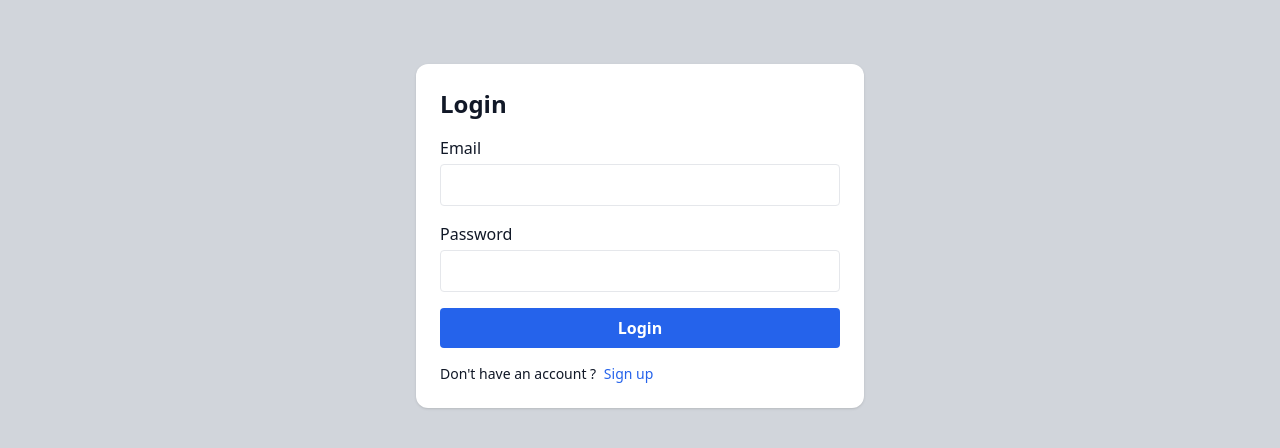
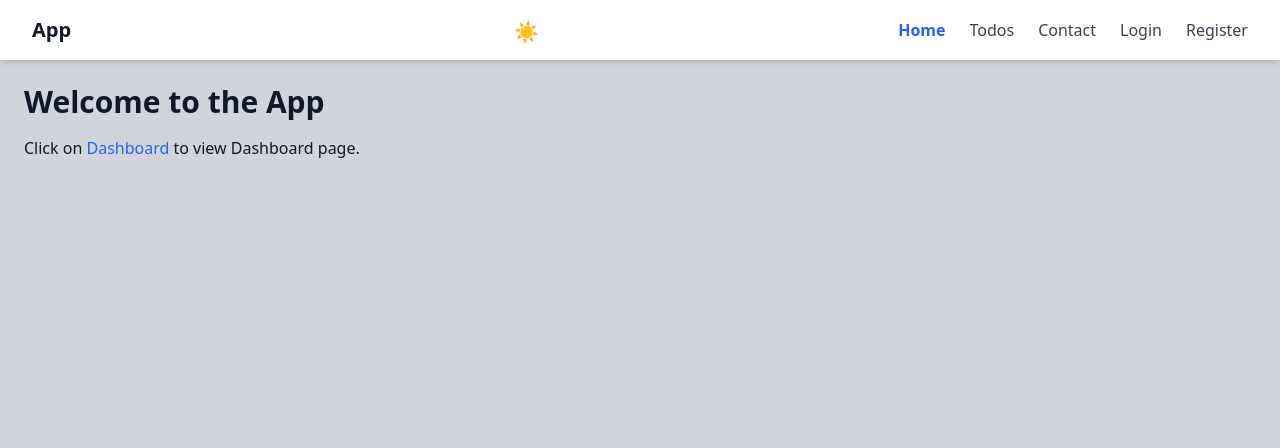
Before and after one commit to J0hn316/vue-dashboard-frontend, a Vue app: page / in a window 1280 px wide. Before the commit this address led to /login. Shown: the top 448 px of the page. Built offline with nearby package versions, Linux system fonts and the light colour scheme.

Commit message:
Refactor navigation and authentication logic

```diff
--- a/src/components/AppNavbar.vue
+++ b/src/components/AppNavbar.vue
@@ -34,16 +34,11 @@
 
       <!-- Desktop nav links -->
       <ul class="hidden md:flex space-x-6 text-gray-700 dark:text-gray-200">
-        <RouterLink
-          v-for="link in navLinks"
-          :key="link.label"
-          :to="link.href"
-          class="hover:scale-105 transition-all"
-          active-class="text-blue-600 dark:text-blue-400 font-semibold"
-        >
-          {{ link.label }}
-        </RouterLink>
-        <BaseButton size="sm" @click="logout">Logout</BaseButton>
+        <NavLinkList
+          :links="navLinks"
+          :is-logged-in="isLoggedIn"
+          :showLogout="true"
+        />
       </ul>
 
       <!-- Mobile toggle button -->
@@ -85,41 +80,43 @@
     <!-- Mobile nav menu -->
     <div v-if="isOpen" class="md:hidden px-4 pb-4">
       <ul class="space-y-2 text-gray-700 dark:text-gray-200">
-        <RouterLink
-          v-for="link in navLinks"
-          :key="link.label"
-          :to="link.href"
-          class="block hover:scale-105 transition-all"
-          active-class="text-blue-600 dark:text-blue-400 font-semibold"
-        >
-          {{ link.label }}
-        </RouterLink>
-        <BaseButton size="sm" @click="logout">Logout</BaseButton>
+        <NavLinkList
+          :links="navLinks"
+          :is-logged-in="isLoggedIn"
+          :showLogout="true"
+          :onNavigate="
+            () => {
+              isOpen = false;
+            }
+          "
+        />
       </ul>
     </div>
   </header>
 </template>
 
 <script setup>
-import { ref } from 'vue';
-import { RouterLink, useRouter } from 'vue-router';
+import { ref, computed } from 'vue';
+
+import { useAuth } from '../utils/useAuth.js';
 import { useDarkMode } from '../utils/useDarkMode.js';
-import BaseButton from '../components/ui/BaseButton.vue';
+import NavLinkList from './NavLinkList.vue';
 
 const isOpen = ref(false);
-const router = useRouter();
+const auth = useAuth();
 const { isDark, toggleDarkMode } = useDarkMode();
 
+const isLoggedIn = computed(() => auth.isLoggedIn.value);
+
+console.log('isLoggedIn =', isLoggedIn.value);
 const navLinks = [
   { label: 'Home', href: '/' },
-  { label: 'Users', href: '/users' },
   { label: 'Todos', href: '/todos' },
-  { label: 'Posts', href: '/posts' },
   { label: 'Contact', href: '/contact' },
+  { label: 'Users', href: '/users', auth: true },
+  { label: 'Posts', href: '/posts', auth: true },
+  { label: 'Dashboard', href: '/dashboard', auth: true },
+  { label: 'Login', href: '/login', guestOnly: true },
+  { label: 'Register', href: '/register', guestOnly: true },
 ];
-
-const logout = () => {
-  localStorage.removeItem('isLoggedIn');
-  router.push('/login');
-};
 </script>
--- /dev/null
+++ b/src/components/NavLinkList.vue
@@ -0,0 +1,74 @@
+<template>
+  <div
+    v-if="links && Array.isArray(links)"
+    class="flex flex-col md:flex-row gap-2 md:gap-6 items-start md:items-center"
+  >
+    <template v-for="link in filterLinks" :key="link.label">
+      <RouterLink
+        v-if="(!link.auth || isLoggedIn) && (!link.guestOnly || !isLoggedIn)"
+        :to="link.href"
+        :class="['hover:scale-105 transition-all', customClass]"
+        active-class="text-blue-600 dark:text-blue-400 font-semibold"
+        @click="onNavigate"
+      >
+        {{ link.label }}
+      </RouterLink>
+    </template>
+    <BaseButton
+      v-if="isLoggedIn && showLogout"
+      @click="
+        () => {
+          logout();
+          router.push('/login');
+          onNavigate?.();
+        }
+      "
+      size="sm"
+    >
+      Logout
+    </BaseButton>
+  </div>
+</template>
+
+<script setup>
+import { computed } from 'vue';
+import { useRouter } from 'vue-router';
+import { useAuth } from '../utils/useAuth';
+import BaseButton from './ui/BaseButton.vue';
+
+const props = defineProps({
+  links: {
+    type: Array,
+    default: () => [],
+  },
+  isLoggedIn: {
+    type: Boolean,
+    required: true,
+  },
+  showLogout: {
+    type: Boolean,
+    default: false,
+  },
+  customClass: {
+    type: String,
+    default: '',
+  },
+  onNavigate: Function,
+});
+
+const { logout } = useAuth();
+const router = useRouter();
+
+const filterLinks = computed(() => {
+  if (!props.links || !Array.isArray(props.links)) return [];
+
+  return props.links.filter((link) => {
+    const requiresAuth = link.auth ?? false;
+    const guestOnly = link.guestOnly ?? false;
+
+    return (
+      (!requiresAuth || props.isLoggedIn) && (!guestOnly || !props.isLoggedIn)
+    );
+  });
+});
+</script>
--- a/src/layouts/DefaultLayout.vue
+++ b/src/layouts/DefaultLayout.vue
@@ -2,7 +2,7 @@
   <div
     class="min-h-screen bg-gray-300 dark:bg-gray-900 text-gray-900 dark:text-gray-100"
   >
-    <AppNavbar v-if="showNavbar" />
+    <AppNavbar />
     <main class="p-6 max-w-7xl mx-auto">
       <RouterView v-slot="{ Component }">
         <Transition name="fade" mode="out-in">
@@ -14,14 +14,8 @@
 </template>
 
 <script setup>
-import { computed } from 'vue';
-import { useRoute, RouterView } from 'vue-router';
+import { RouterView } from 'vue-router';
 import AppNavbar from '../components/AppNavbar.vue';
-
-const route = useRoute();
-const showNavbar = computed(
-  () => route.path !== '/login' && route.path !== '/register'
-);
 </script>
 
 <style>
--- a/src/router/index.js
+++ b/src/router/index.js
@@ -24,7 +24,6 @@ const routes = [
     path: '/',
     name: 'Home',
     component: Home,
-    meta: { requiresAuth: true },
   },
   {
     path: '/dashboard',
@@ -36,7 +35,6 @@ const routes = [
     path: '/todos',
     name: 'Todos',
     component: Todos,
-    meta: { requiresAuth: true },
   },
   {
     path: '/users',
--- /dev/null
+++ b/src/utils/useAuth.js
@@ -0,0 +1,28 @@
+import { ref, onMounted } from 'vue';
+
+const isLoggedIn = ref(localStorage.getItem('isLoggedIn') === 'true');
+
+export const useAuth = () => {
+  const checkLogin = () => {
+    isLoggedIn.value = localStorage.getItem('isLoggedIn') === 'true';
+  };
+
+  const login = () => {
+    localStorage.setItem('isLoggedIn', 'true');
+    isLoggedIn.value = true;
+  };
+
+  const logout = () => {
+    localStorage.removeItem('isLoggedIn');
+    isLoggedIn.value = false;
+  };
+
+  onMounted(checkLogin);
+
+  return {
+    isLoggedIn,
+    login,
+    logout,
+    checkLogin,
+  };
+};
--- a/src/views/LoginView.vue
+++ b/src/views/LoginView.vue
@@ -3,7 +3,7 @@
     class="max-w-md mx-auto bg-white dark:bg-gray-800 p-6 rounded-xl shadow mt-10"
   >
     <h2 class="text-2xl font-bold mb-4">Login</h2>
-    <form @submit.prevent="login" class="space-y-4">
+    <form @submit.prevent="handleLogin" class="space-y-4">
       <div>
         <label for="email" class="block font-medium mb-1">Email</label>
         <input
@@ -37,16 +37,18 @@
 <script setup>
 import { ref } from 'vue';
 import { useRouter } from 'vue-router';
+import { useAuth } from '../utils/useAuth.js';
 import BaseButton from '../components/ui/BaseButton.vue';
 
 const email = ref('');
 const password = ref('');
 const router = useRouter();
+const { login } = useAuth();
 
-const login = () => {
+const handleLogin = () => {
   if (email.value && password.value) {
-    localStorage.setItem('isLoggedIn', 'true');
-    router.push('/dashboard');
+    login();
+    router.push('/');
   }
 };
 </script>
--- a/src/views/RegisterView.vue
+++ b/src/views/RegisterView.vue
@@ -41,6 +41,7 @@
 <script setup>
 import { ref } from 'vue';
 import { useRouter } from 'vue-router';
+import { useAuth } from '../utils/useAuth';
 import BaseButton from '../components/ui/BaseButton.vue';
 
 const router = useRouter();
@@ -48,12 +49,13 @@ const router = useRouter();
 const email = ref('');
 const password = ref('');
 const registered = ref(false);
+const { login } = useAuth();
 
 const register = () => {
   if (email.value && password.value) {
     // Fake "register" - just storing in localStorage
     localStorage.setItem('user', JSON.stringify({ email: email.value }));
-    localStorage.setItem('isLoggedIn', 'true');
+    login();
     registered.value = true;
 
     // Optionally redirect after short delay
```
